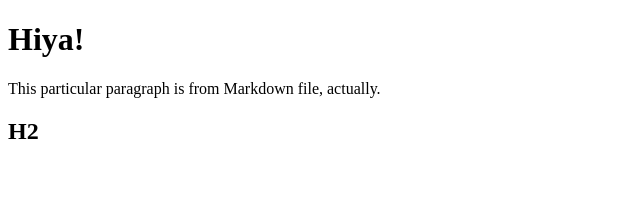
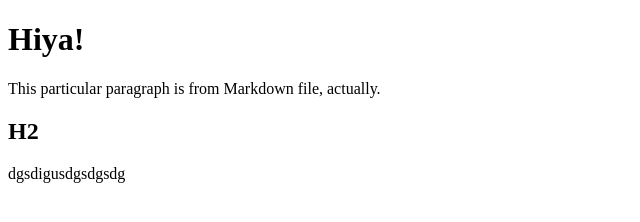
Before and after one commit to liledix4/actions, a website: page docs/index.html in a window 1280 px wide. Shown: the whole page, without its empty margins (0-640 px from the left). Drawn offline with Linux system fonts and the light colour scheme.

Commit message:
Update gulp output files

```diff
--- a/docs/index.html
+++ b/docs/index.html
@@ -9,6 +9,7 @@
     <h1>Hiya!</h1>
 <p>This particular paragraph is from Markdown file, actually.</p>
 <h2>H2</h2>
+<p>dgsdigusdgsdgsdg</p>
 
 </body>
 </html>
```
